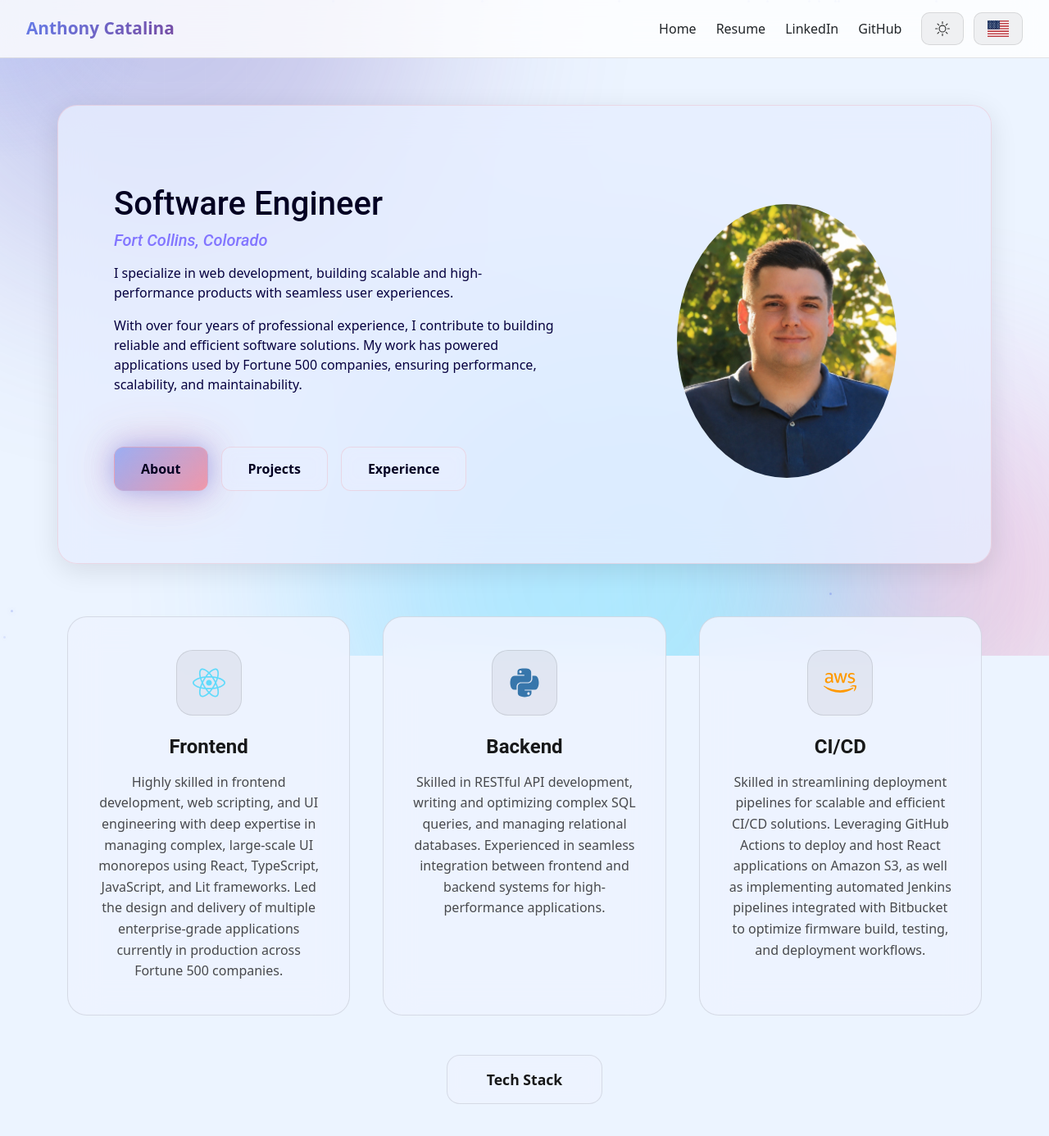
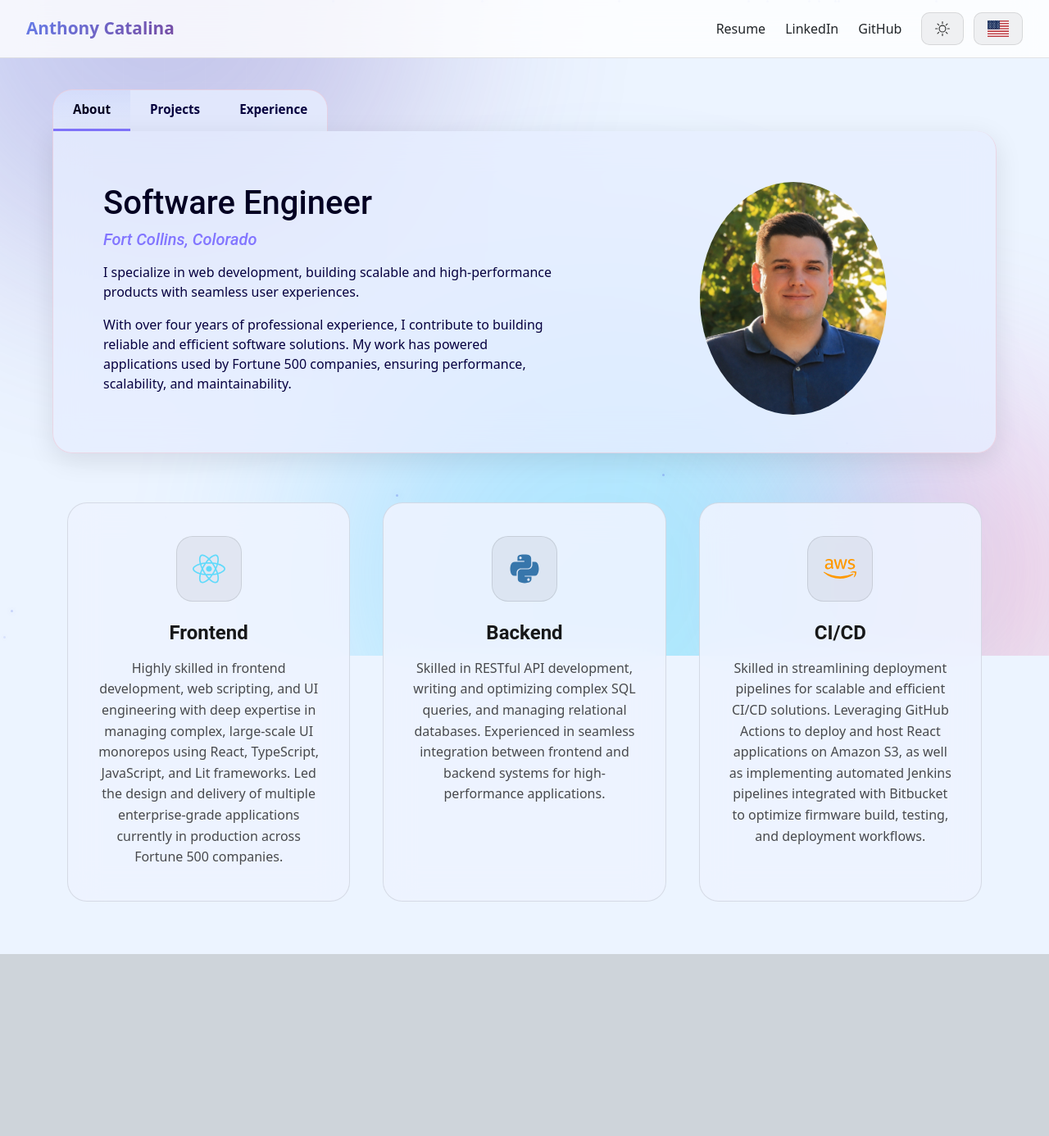
Before and after one commit to antcatalina/my-website, a React (Vite) app: page / in a window 1280 px wide. Shown: the top 1386 px of the page at 82% size. After the commit the page ends 1164 px from the top, so only its background shows below. Built offline with nearby package versions, Linux system fonts and the light colour scheme.

Commit message:
Updated Home navigation, added tabs, and improved footer behavior

```diff
--- a/src/components/About.tsx
+++ b/src/components/About.tsx
@@ -1,27 +1,25 @@
-import { HomeNav, IHomeNavProps } from './Home';
 import avatar from '../images/anthony.jpg';
 import { ReactElement } from 'react';
 import { useLocale } from '../hooks/useLocale';
 
-export const About = (props: IHomeNavProps): ReactElement => {
+export const About = (): ReactElement => {
   const { strings: i18n } = useLocale();
   return (
     <>
       <div className="container">
         <div className="row align-items-center rounded-3 p-2 info-container">
           {/* Image on top on small screens, right on large screens */}
-          <div className="col-lg-5 col-md-12 text-center order-md-1 order-lg-2 img-fluid">
+          <div className="pt-3 pt-lg-0 col-lg-5 col-md-12 text-center order-md-1 order-lg-2 img-fluid">
             <img src={avatar} className="avatar img-fluid mt-3 p-lg-3 p-md-3 p-2" alt="Avatar" />
           </div>
           {/* Text content on the bottom on small screens, left on large screens */}
-          <div className="col-lg-7 col-md-12 p-sm-4 p-md-5 p-lg-5 order-md-2 order-lg-1">
+          <div className="col-lg-7 col-md-12 py-4 px-5 py-lg-5 order-md-2 order-lg-1">
             <h1 className="pt-2 primary-text">{i18n.SOFTWARE_ENGINEER}</h1>
             <h5 className='tertiary-text'>
               <i>{i18n.FORT_COLLINS_COLORADO}</i>
             </h5>
             <p className="pt-2 secondary-text">{i18n.ABOUT_HEADLINE}</p>
             <p className='secondary-text'>{i18n.ABOUT_SUPPORTING_TEXT}</p>
-            <HomeNav {...props} />
           </div>
         </div>
       </div>
--- a/src/components/Footer.scss
+++ b/src/components/Footer.scss
@@ -29,7 +29,7 @@
 .footer-container {
   max-width: 1200px;
   margin: 0 auto;
-  padding-bottom: 2.75rem;
+  padding-bottom: 1rem;
 }
 
 /* Grid layout for cards */
@@ -90,6 +90,16 @@
 
 .footer-card.hovered .footer-card-glow {
   opacity: 0.15;
+}
+
+.footer-card.expanded {
+  transform: scale(1.02);
+  border-color: var(--footer-card-border);
+  box-shadow: 0 20px 60px var(--footer-shadow);
+}
+
+.footer-card.expanded .footer-card-glow {
+  opacity: 0.2;
 }
 
 .footer-card-content {
@@ -211,70 +221,6 @@
   }
 }
 
-/* Footer button */
-.footer-button-wrapper {
-  display: flex;
-  justify-content: center;
-  margin-top: 3rem;
-}
-
-.footer-stack-button {
-  position: relative;
-  padding: 1rem 3rem;
-  background: var(--footer-card-bg);
-  border: 1px solid var(--footer-card-border);
-  border-radius: 16px;
-  color: var(--footer-text-primary);
-  font-size: 1.1rem;
-  font-weight: 600;
-  cursor: pointer;
-  overflow: hidden;
-  transition: all 0.3s ease;
-  backdrop-filter: blur(10px);
-  -webkit-backdrop-filter: blur(10px);
-}
-
-.footer-button-text {
-  position: relative;
-  z-index: 2;
-}
-
-.footer-button-glow {
-  position: absolute;
-  top: 0;
-  left: 0;
-  width: 100%;
-  height: 100%;
-  background: linear-gradient(135deg, rgba(100, 126, 234, 0.3), rgba(245, 87, 108, 0.3));
-  opacity: 0;
-  transition: opacity 0.3s ease;
-  z-index: 1;
-}
-
-.footer-stack-button:hover {
-  transform: translateY(-3px);
-  border-color: var(--footer-card-border);
-  box-shadow: 0 12px 40px rgba(102, 126, 234, 0.3);
-}
-
-.footer-stack-button:hover .footer-button-glow {
-  opacity: 1;
-}
-
-.footer-stack-button.active {
-  background: linear-gradient(135deg, rgba(102, 126, 234, 0.4), rgba(245, 87, 108, 0.4));
-  border-color: var(--footer-card-border);
-  box-shadow:
-    0 0 40px rgba(102, 126, 234, 0.5),
-    0 0 80px rgba(245, 87, 108, 0.3);
-  transform: scale(1.05);
-  color: var(--footer-text-primary);
-}
-
-.footer-stack-button.active .footer-button-glow {
-  opacity: 1;
-}
-
 /* Responsive design */
 @media (max-width: 768px) {
   .footer-grid {
@@ -298,11 +244,6 @@
   .footer-card-title {
     font-size: 1.3rem;
   }
-
-  .footer-stack-button {
-    padding: 0.875rem 2rem;
-    font-size: 1rem;
-  }
 }
 
 @media (max-width: 480px) {
--- a/src/components/Footer.tsx
+++ b/src/components/Footer.tsx
@@ -3,9 +3,8 @@ import { FaReact, FaPython, FaAws } from 'react-icons/fa';
 import { useLocale } from '../hooks/useLocale';
 import './Footer.scss';
 
-/** Props for the StackView component specifying visibility and stack type */
+/** Props for the StackView component specifying the stack type */
 interface IStackViewProps {
-  showStack: boolean;
   spec: 'front' | 'back' | 'cloud';
 }
 
@@ -13,8 +12,8 @@ export const Footer = (): ReactElement => {
   /** Get localized strings for the current language from the locale context. */
   const { strings: i18n } = useLocale();
 
-  /** Tracks whether the tech stack details are visible, and provides a setter to toggle it */
-  const [showStack, setShowStack] = useState<boolean>(false);
+  /** Tracks which stack section is expanded, if any */
+  const [expandedStack, setExpandedStack] = useState<'front' | 'back' | 'cloud' | null>(null);
   const [hoveredCard, setHoveredCard] = useState<string | null>(null);
 
   const sections = [
@@ -44,18 +43,25 @@ export const Footer = (): ReactElement => {
     },
   ];
 
+  const handleCardClick = (sectionId: 'front' | 'back' | 'cloud') => {
+    setExpandedStack((prev) => (prev === sectionId ? null : sectionId));
+  };
+
   return (
     <div className="footer-wrapper">
       <div className="footer-container">
         <div className="footer-grid">
           {sections.map((section) => {
             const Icon = section.icon;
+            const isExpanded = expandedStack === section.id;
             return (
               <div
                 key={section.id}
-                className={`footer-card ${hoveredCard === section.id ? 'hovered' : ''}`}
+                className={`footer-card ${hoveredCard === section.id ? 'hovered' : ''} ${isExpanded ? 'expanded' : ''}`}
                 onMouseEnter={() => setHoveredCard(section.id)}
                 onMouseLeave={() => setHoveredCard(null)}
+                onClick={() => handleCardClick(section.id as 'front' | 'back' | 'cloud')}
+                style={{ cursor: 'pointer' }}
               >
                 <div className="footer-card-glow" style={{ background: section.gradient }}></div>
                 <div className="footer-card-content">
@@ -63,38 +69,23 @@ export const Footer = (): ReactElement => {
                     <Icon className="footer-icon" style={{ color: section.color }} />
                   </div>
                   <h3 className="footer-card-title">{section.title}</h3>
-                  {!showStack ? (
+                  {!isExpanded ? (
                     <p className="footer-card-description">{section.description}</p>
                   ) : (
-                    <StackView
-                      showStack={showStack}
-                      spec={section.id as 'front' | 'back' | 'cloud'}
-                    />
+                    <StackView spec={section.id as 'front' | 'back' | 'cloud'} />
                   )}
                 </div>
               </div>
             );
           })}
         </div>
-
-        <div className="footer-button-wrapper">
-          <button
-            className={`footer-stack-button ${showStack ? 'active' : ''}`}
-            onClick={() => setShowStack(!showStack)}
-          >
-            <span className="footer-button-text">{i18n.TECH_STACK}</span>
-            <span className="footer-button-glow"></span>
-          </button>
-        </div>
       </div>
     </div>
   );
 };
 
-/** Displays a list of technologies for the given stack type if showStack is true */
-const StackView = ({ showStack, spec }: IStackViewProps) => {
-  if (!showStack) return null;
-
+/** Displays a list of technologies for the given stack type */
+const StackView = ({ spec }: IStackViewProps) => {
   const stacks = {
     front: ['React', 'TypeScript', 'JavaScript', 'LitElement', 'HTML', 'CSS', 'VS Code'],
     back: ['Python', 'Flask', 'HTTP', 'MQTT', 'SQL', 'Docker', 'MySQL Workbench', 'Postman'],
--- a/src/components/Home.scss
+++ b/src/components/Home.scss
@@ -24,23 +24,14 @@
   --home-shadow: rgba(0, 0, 0, 0.3);
 }
 
-.top-container {
-  padding: 2rem;
-  width: 100%;
-}
-
 .info-container {
   line-height: 1.5;
   color: var(--home-text-secondary);
 }
 
-.main-container {
-  flex: 1;
-}
-
 .avatar {
   border-radius: 50%;
-  width: 18.75rem;
+  width: 16.25rem;
   height: auto;
 }
 
@@ -195,88 +186,84 @@
   min-height: 100vh;
 }
 
-/* Navigation buttons */
-.nav-buttons-container {
+/* Navigation tabs */
+.nav-tabs-container {
   display: flex;
-  gap: 1rem;
-  margin-top: 4rem;
-  flex-wrap: wrap;
+  gap: 0;
+  padding: 0;
+  position: absolute;
+  bottom: 100%;
+  left: 0;
+  background: var(--home-card-bg);
+  backdrop-filter: blur(20px);
+  -webkit-backdrop-filter: blur(20px);
+  max-width: fit-content;
+  overflow-x: auto;
+  border-radius: 1.5rem 1.5rem 0 0;
+  border: 1px solid var(--home-card-border);
+  border-bottom: none;
 }
 
-.nav-btn {
+.nav-tab {
   position: relative;
-  padding: 0.875rem 2rem;
-  background: var(--home-card-bg);
-  border: 1px solid var(--home-card-border);
-  border-radius: 12px;
-  color: var(--home-text-primary);
-  font-size: 1rem;
+  padding: 0.75rem 1.5rem;
+  background: transparent;
+  border: none;
+  border-bottom: 3px solid transparent;
+  color: var(--home-text-secondary);
+  font-size: 0.95rem;
   font-weight: 600;
   cursor: pointer;
-  overflow: hidden;
   transition: all 0.3s ease;
-  backdrop-filter: blur(10px);
-  -webkit-backdrop-filter: blur(10px);
+  white-space: nowrap;
 }
 
-.nav-btn-text {
+.nav-tab-text {
   position: relative;
   z-index: 2;
 }
 
-.nav-btn-glow {
-  position: absolute;
-  top: 0;
-  left: 0;
-  width: 100%;
-  height: 100%;
-  background: linear-gradient(135deg, rgba(100, 126, 234, 0.3), rgba(245, 87, 108, 0.3));
-  opacity: 0;
-  transition: opacity 0.3s ease;
-  z-index: 1;
+.nav-tab:hover {
+  color: var(--home-text-primary);
+  border-bottom-color: var(--home-text-tertiary);
+  opacity: 0.8;
 }
 
-.nav-btn:hover {
-  transform: translateY(-2px);
-  border-color: var(--home-card-border);
-  box-shadow: 0 8px 32px rgba(102, 126, 234, 0.3);
+.nav-tab.active {
+  color: var(--home-text-primary);
+  border-bottom-color: var(--home-text-tertiary);
+  background: linear-gradient(
+    180deg,
+    rgba(102, 126, 234, 0.1) 0%,
+    transparent 100%
+  );
 }
 
-.nav-btn:hover .nav-btn-glow {
-  opacity: 1;
-}
-
-.nav-btn.active {
-  background: linear-gradient(135deg, rgba(102, 126, 234, 0.4), rgba(245, 87, 108, 0.4));
-  border-color: var(--home-card-border);
-  box-shadow:
-    0 0 30px rgba(102, 126, 234, 0.5),
-    0 0 60px rgba(245, 87, 108, 0.3);
-  color: var(--home-text-primary);
-}
-
-.nav-btn.active .nav-btn-glow {
-  opacity: 1;
+/* Container wrapper for tabs and top-container */
+.container-with-tabs {
+  position: relative;
+  margin-top: 10rem;
+  margin-left: 4rem;
+  margin-right: 4rem;
 }
 
 /* Container styles with glassmorphism */
 .top-container {
   position: relative;
-  margin: 8rem 4rem 4rem auto;
-  max-width: 1200px;
   background: var(--home-card-bg);
-  border-radius: 24px;
+  border-radius: 0 24px 24px 24px;
   border: 1px solid var(--home-card-border);
   backdrop-filter: blur(20px);
   -webkit-backdrop-filter: blur(20px);
   box-shadow: 0 8px 32px var(--home-shadow);
   transition: all 0.3s ease;
+  border-top: none;
 }
 
 .main-container {
   position: relative;
   max-width: 1200px;
-  margin: 0 auto;
+  margin: 3.75rem auto 0 auto;
 }
 
 /* Section transition animation */
@@ -308,9 +295,9 @@
     height: 300px;
   }
 
-  .nav-btn {
-    padding: 0.75rem 1.5rem;
-    font-size: 0.9rem;
+  .nav-tab {
+    padding: 0.75rem 1rem;
+    font-size: 0.85rem;
   }
 
   .mouse-glow {
--- a/src/components/Home.tsx
+++ b/src/components/Home.tsx
@@ -1,4 +1,4 @@
-import React, { ReactElement, useState, useEffect } from 'react';
+import React, { ReactElement, useState } from 'react';
 import { Navigation } from './Navigation';
 import './Home.scss';
 import { Projects } from './Projects';
@@ -23,24 +23,21 @@ export const HomeNav = ({ activeSection, setActiveSection }: IHomeNavProps): Rea
   };
 
   return (
-    <div className="nav-buttons-container">
-      <button className={`nav-btn ${!activeSection && 'active'}`} onClick={() => onNavClick(null)}>
-        <span className="nav-btn-text">{i18n.ABOUT}</span>
-        <span className="nav-btn-glow"></span>
+    <div className="nav-tabs-container">
+      <button className={`nav-tab ${!activeSection && 'active'}`} onClick={() => onNavClick(null)}>
+        <span className="nav-tab-text">{i18n.ABOUT}</span>
       </button>
       <button
-        className={`nav-btn ${activeSection === 'projects' && 'active'}`}
+        className={`nav-tab ${activeSection === 'projects' && 'active'}`}
         onClick={() => onNavClick('projects')}
       >
-        <span className="nav-btn-text">{i18n.PROJECTS}</span>
-        <span className="nav-btn-glow"></span>
+        <span className="nav-tab-text">{i18n.PROJECTS}</span>
       </button>
       <button
-        className={`nav-btn ${activeSection === 'work' && 'active'}`}
+        className={`nav-tab ${activeSection === 'work' && 'active'}`}
         onClick={() => onNavClick('work')}
       >
-        <span className="nav-btn-text">{i18n.EXPERIENCE}</span>
-        <span className="nav-btn-glow"></span>
+        <span className="nav-tab-text">{i18n.EXPERIENCE}</span>
       </button>
     </div>
   );
@@ -49,16 +46,6 @@ export const HomeNav = ({ activeSection, setActiveSection }: IHomeNavProps): Rea
 const Home = (): ReactElement => {
   /** Tracks the currently active section in the navigation (projects, work, or none) */
   const [activeSection, setActiveSection] = useState<'projects' | 'work' | null>(null);
-  const [mousePosition, setMousePosition] = useState({ x: 0, y: 0 });
-
-  useEffect(() => {
-    const handleMouseMove = (e: MouseEvent) => {
-      setMousePosition({ x: e.clientX, y: e.clientY });
-    };
-
-    window.addEventListener('mousemove', handleMouseMove);
-    return () => window.removeEventListener('mousemove', handleMouseMove);
-  }, []);
 
   return (
     <div className="home-wrapper">
@@ -85,26 +72,23 @@ const Home = (): ReactElement => {
       </div>
 
       {/* Mouse follower glow */}
-      <div
-        className="mouse-glow"
-        style={{
-          left: `${mousePosition.x}px`,
-          top: `${mousePosition.y}px`,
-        }}
-      ></div>
+      <div className="mouse-glow" style={{ display: 'none' }}></div>
 
       {/* Content */}
       <div className="content-wrapper">
         <Navigation />
-        <div className="container top-container">
-          <div className="section-transition">
-            {activeSection === 'projects' ? (
-              <Projects activeSection={activeSection} setActiveSection={setActiveSection} />
-            ) : activeSection === 'work' ? (
-              <Work activeSection={activeSection} setActiveSection={setActiveSection} />
-            ) : (
-              <About activeSection={activeSection} setActiveSection={setActiveSection} />
-            )}
+        <div className="container-with-tabs">
+          <HomeNav activeSection={activeSection} setActiveSection={setActiveSection} />
+          <div className="top-container">
+            <div className="section-transition">
+              {activeSection === 'projects' ? (
+                <Projects />
+              ) : activeSection === 'work' ? (
+                <Work />
+              ) : (
+                <About />
+              )}
+            </div>
           </div>
         </div>
         <div className="container main-container">
--- a/src/components/Navigation.tsx
+++ b/src/components/Navigation.tsx
@@ -97,9 +97,6 @@ export const Navigation = (): ReactElement => {
 
           {/* Navigation Links */}
           <div className={`nav-links ${mobileMenuOpen ? 'mobile-open' : ''}`}>
-            <a className="nav-link" href="#" onClick={() => setMobileMenuOpen(false)}>
-              {i18n.HOME}
-            </a>
             <a
               className="nav-link"
               href={resume}
```
Also changed, not shown: src/components/Projects.tsx (+2 -9 lines), src/components/Work.tsx (+2 -14 lines).
